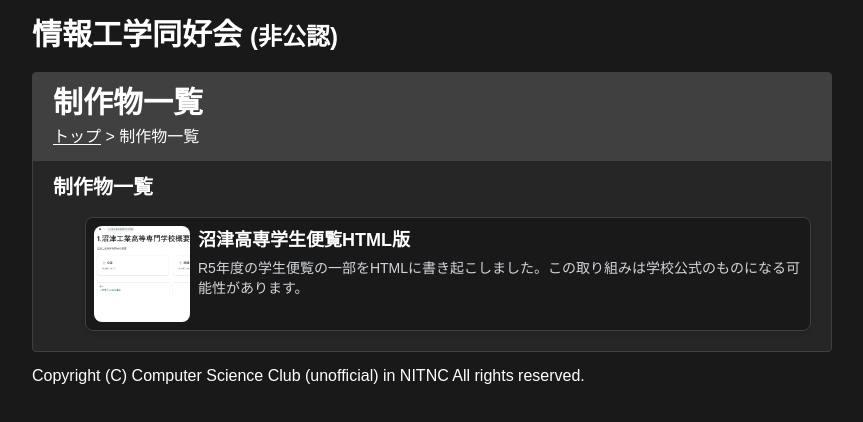
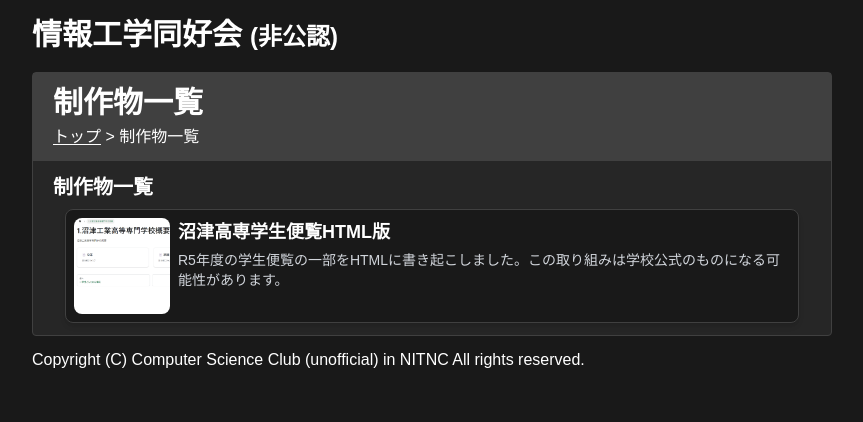
Before and after one commit to csc-a452p/website, a Next.js app: page /works in a window 1280 px wide. Shown: the top 422 px of the page, without its empty margins (208-1071 px from the left). Built offline with nearby package versions, Linux system fonts and the light colour scheme.

Commit message:
[fix] デザインの微調整

```diff
--- a/app/components/WorkItem.tsx
+++ b/app/components/WorkItem.tsx
@@ -3,9 +3,9 @@ import Image from "next/image";
 
 
 
-export default function WorkItem({ thumbnail, title, description,link }: { thumbnail: string, title: string, description: string, link: string }) {
+export default function WorkItem({ thumbnail, title, description, link }: { thumbnail: string, title: string, description: string, link: string }) {
     return (
-        <div className="flex border border-neutral-700 rounded-lg p-2 my-2 shadow-md bg-[#191919]">
+        <div className="flex border border-neutral-700 rounded-lg p-2 shadow-md bg-[#191919]">
             <a href={link} target="_blank" rel="noopener noreferrer" className="relative w-24 h-24 mr-2">
                 <Image
                     src={thumbnail}
--- a/app/goods/page.tsx
+++ b/app/goods/page.tsx
@@ -36,7 +36,6 @@ export default function Home() {
                                     hasEBook={true}
                                     eBookURL={"https://csc-a452p.booth.pm/items/6439916"} />
                             </div>
-
                         </div>
 
                         <div className="flex flex-col gap-2">
--- a/app/works/page.tsx
+++ b/app/works/page.tsx
@@ -17,20 +17,17 @@ export default function Home() {
                     </div>
 
                     <div className="mx-2 flex flex-col gap-3 p-3">
-
                         <div className="flex flex-col gap-2">
                             <h2 className="text-xl font-bold">制作物一覧</h2>
-                            <ul className="list-disc ml-8 flex flex-col gap-2">
+                            <div className="mx-3 flex flex-col gap-2">
                                 <WorkItem
                                     thumbnail="/assets/works/nitncwebdoc/thumbnail.png"
                                     link="https://nitnc-handbook.vercel.app/"
                                     title="沼津高専学生便覧HTML版"
                                     description="R5年度の学生便覧の一部をHTMLに書き起こしました。この取り組みは学校公式のものになる可能性があります。"
                                 />
-
-                            </ul>
+                            </div>
                         </div>
-
 
                     </div>
                 </div>
```
Lines whose indentation alone changed are shown as unchanged.
